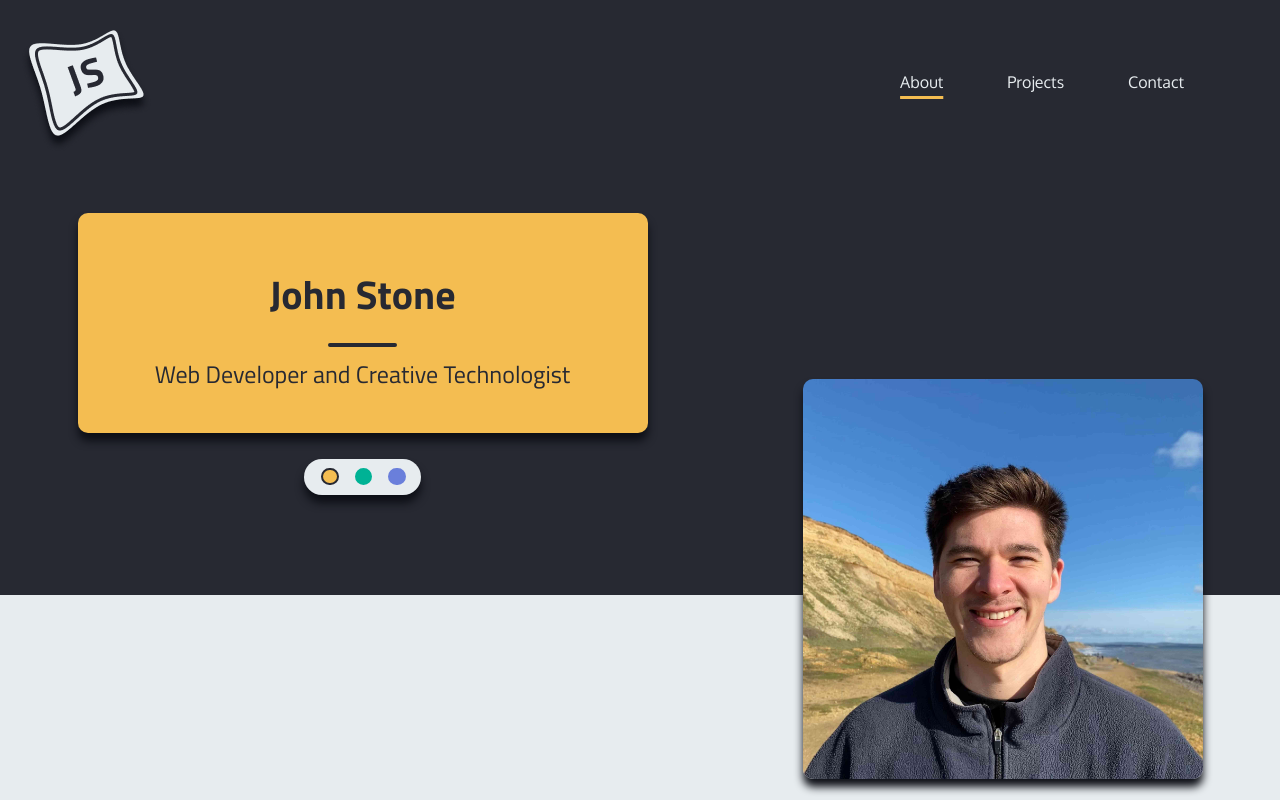
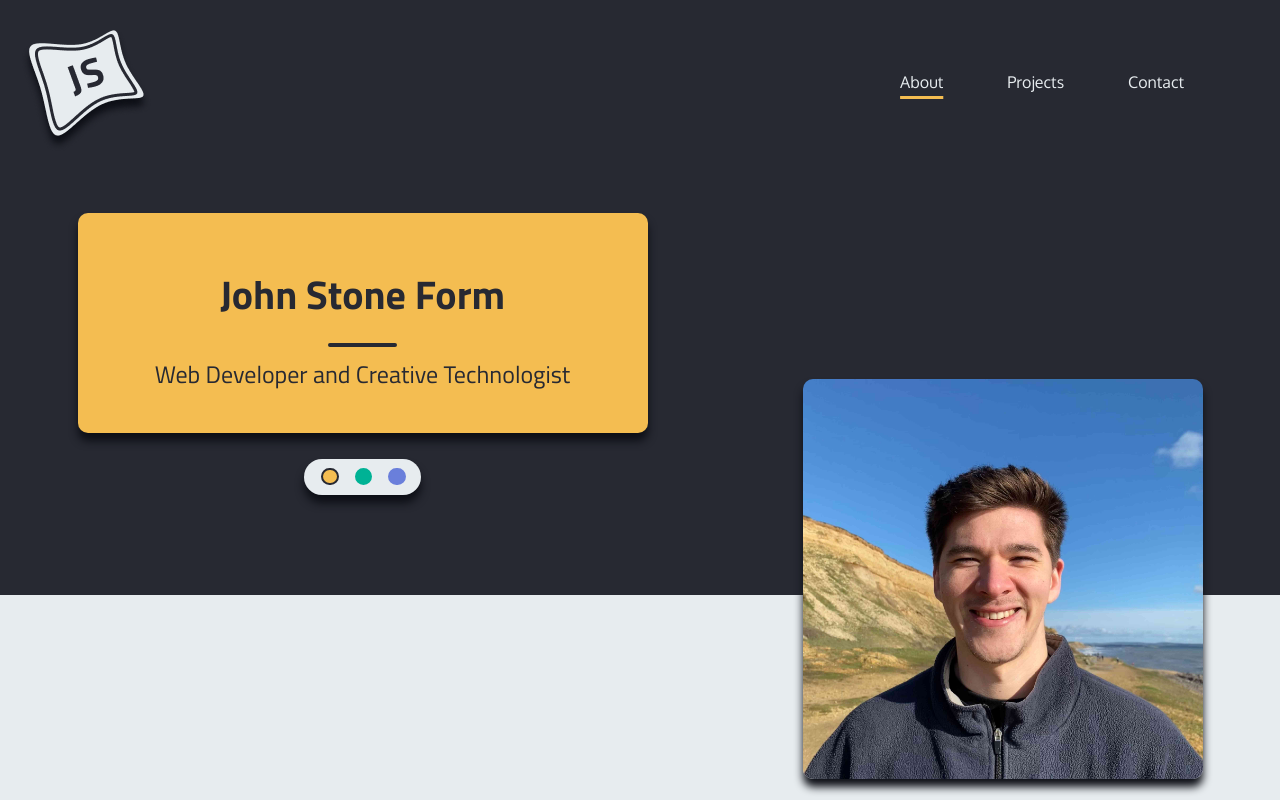
Before and after one commit to JStone1/Portfolio-Site, a React (Vite) app: page / in a window 1280 px wide. Shown: the top 800 px of the page. Built offline with nearby package versions, Linux system fonts and the light colour scheme.

Commit message:
Added form test

```diff
--- a/src/pages/Home.tsx
+++ b/src/pages/Home.tsx
@@ -9,7 +9,7 @@ const Home = () => {
     <>
       <Layout footerMargin={250}>
         <Hero
-          title="John Stone"
+          title="John Stone Form"
           desc="Web Developer and Creative Technologist "
           imageURL="/assets/profile-img.jpg"
         />
```
